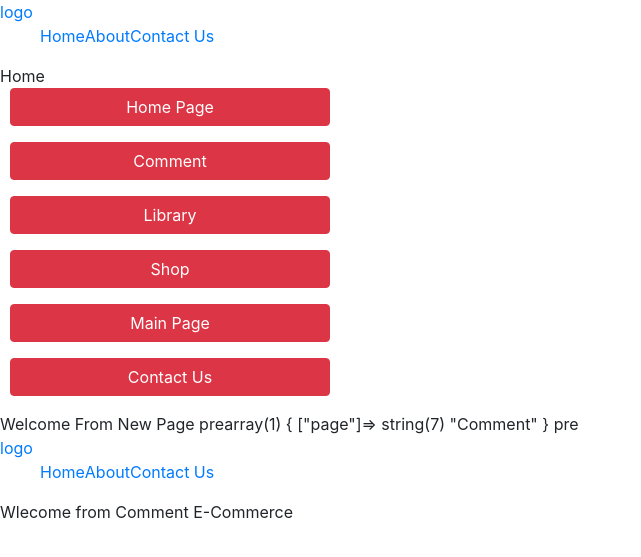
After one commit to mariamhabashi/NTI-Summer-Training, a PHP site: page /E-commerce/index.php?page=Comment in a window 1280 px wide. The commit adds this page. Shown: the top 557 px of the page, without its empty margins (0-641 px from the left). Run offline with PHP 8.4, Linux system fonts and the light colour scheme.

Commit message:
Routing start

```diff
--- /dev/null
+++ b/Day2/E-commerce/Comment.php
@@ -0,0 +1,4 @@
+<?php
+include "header.php";
+echo "Wlecome from Comment E-Commerce";
+?>
--- /dev/null
+++ b/Day2/E-commerce/Library.php
@@ -0,0 +1,4 @@
+<?php
+include "header.php";
+echo "Wlecome from Library";
+?>
--- /dev/null
+++ b/Day2/E-commerce/Main.php
@@ -0,0 +1,4 @@
+<?php
+include "header.php";
+echo "Wlecome from Main E-Commerce";
+?>
--- /dev/null
+++ b/Day2/E-commerce/contact.php
@@ -0,0 +1,4 @@
+<?php
+include "header.php";
+
+?>
--- /dev/null
+++ b/Day2/E-commerce/header.php
@@ -0,0 +1,41 @@
+<!DOCTYPE html>
+<html lang="en">
+<head>
+    <meta charset="UTF-8">
+    <meta name="viewport" content="width=device-width, initial-scale=1.0">
+    <title>Document</title>
+    <!--bootstrap-->
+    <link rel="stylesheet" href="https://cdn.jsdelivr.net/npm/bootstrap@4.6.1/dist/css/bootstrap.min.css">
+</head>
+<style>
+    header{
+        display: flex;
+        align-content: center;
+        justify-content: space-between;
+    }
+    .right ul{
+        display: flex;
+        list-style: none;
+    }
+    nav{
+        display: flex;
+        flex-direction: column;
+        margin-left: 10px
+    }
+</style>
+<body>
+    <header>
+        <div class="left">
+            <a href="">logo</a><div>
+        </div>
+        <div class="right">
+            <ul>
+                <li><a href="">Home</a></li>
+                <li><a href="">About</a></li>
+                <li><a href="">Contact Us</a></li>
+
+            </ul>
+        </div>
+    </header>
+</body>
+</html>
--- /dev/null
+++ b/Day2/E-commerce/index.php
@@ -0,0 +1,28 @@
+<?php
+include "header.php";
+echo "Home";
+?>
+<aside>
+    <nav class="w-25">
+        <a href="" class="btn-danger btn mb-3">Home Page</a>
+        <a href="?page=Comment" class="btn-danger btn mb-3">Comment</a>
+        <a href="?page=Library" class="btn-danger btn mb-3">Library</a>
+        <a href="?page=shop" class="btn-danger btn mb-3">Shop</a>
+        <a href="?page=Main" class="btn-danger btn mb-3">Main Page</a>
+        <a href="?page=contact" class="btn-danger btn mb-3">Contact Us</a>
+    </nav>
+</aside>
+<div id="page">
+    Welcome From New Page
+    <?php
+    echo "pre";
+    var_dump($_GET);
+    echo "pre";
+    if(@$_GET["page"]){
+       $url=$_GET["page"].".php";
+       if(is_file($url)){
+        include $url;
+       }
+    }
+    ?>
+</div>
--- /dev/null
+++ b/Day2/E-commerce/shop.php
@@ -0,0 +1,4 @@
+<?php
+include "header.php";
+echo "Welcome from shop E-Commerce";
+?>
--- a/Day2/result.php
+++ b/Day2/result.php
@@ -1,5 +1,5 @@
 <?php
 echo "<pre>";
-var_dump($_POST);
+var_dump($_POST["cardName"]);
 echo "</pre>";
 ?>
```
Also changed, not shown: Day2/Day2.php (+22 -2 lines), Day2/E-commerce/aboutus.php (added, +9 -0 lines), Day2/E-commerce/footer.php (added).
